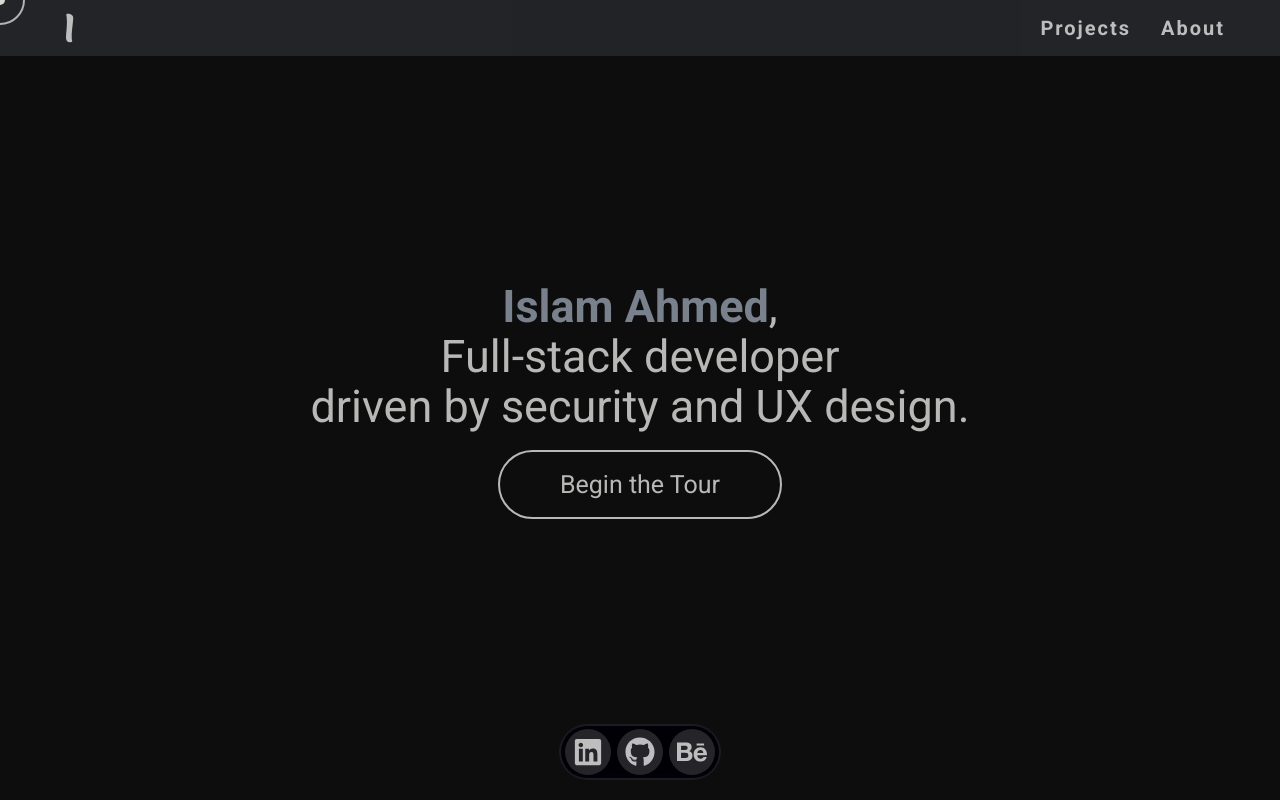
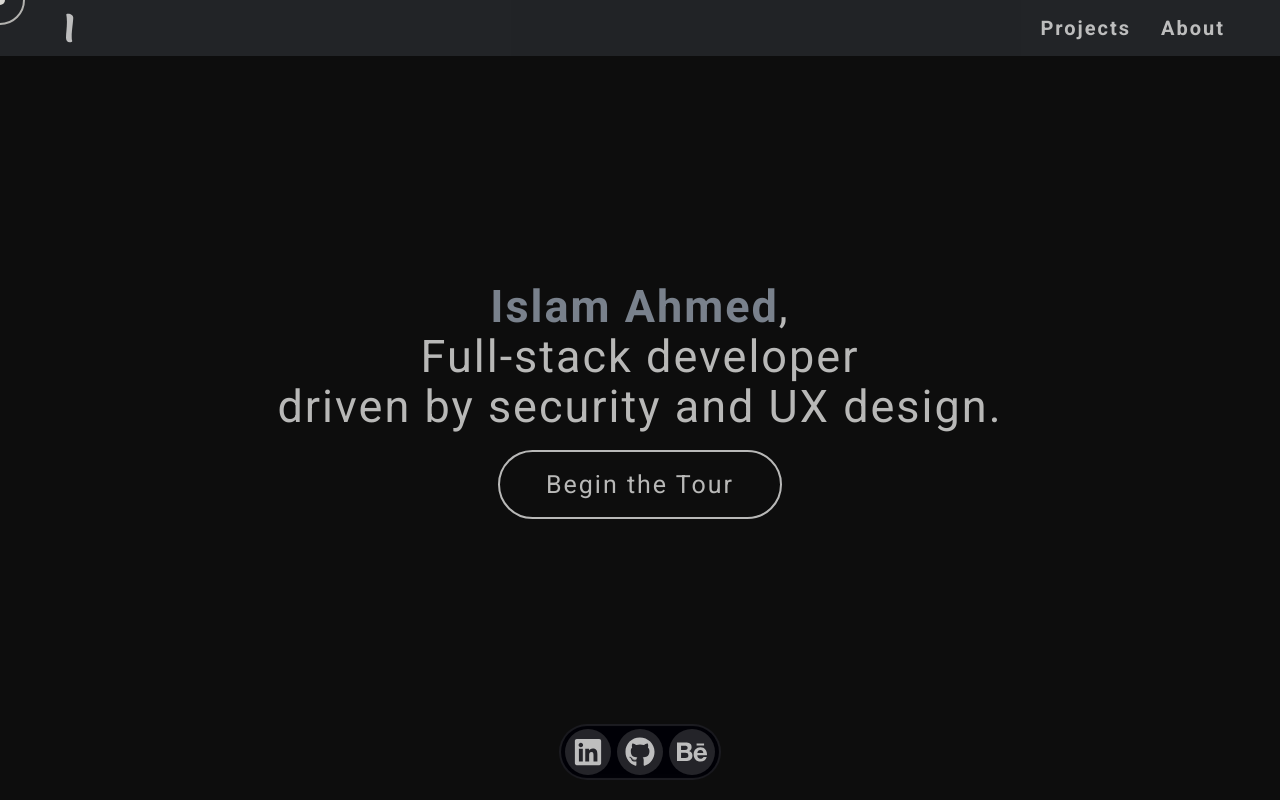
Before and after one commit to Babywise/islamahmed.ca, a React (Vite) app: page / in a window 1280 px wide. Shown: the top 800 px of the page. Built offline with nearby package versions, Linux system fonts and the light colour scheme.

Commit message:
IA-75 added letter spacing to hero content

```diff
--- a/src/pages/home/Home.css
+++ b/src/pages/home/Home.css
@@ -8,6 +8,8 @@
     @apply flex flex-col items-center justify-center text-center;
     /* Sizing */
     @apply mt-[calc(28px+0.5rem)] min-h-[calc(100svh-56px-84px-1.5rem)];
+    /* Typography */
+    @apply tracking-widest;
   }
 
   .hero-content h1 {
```
